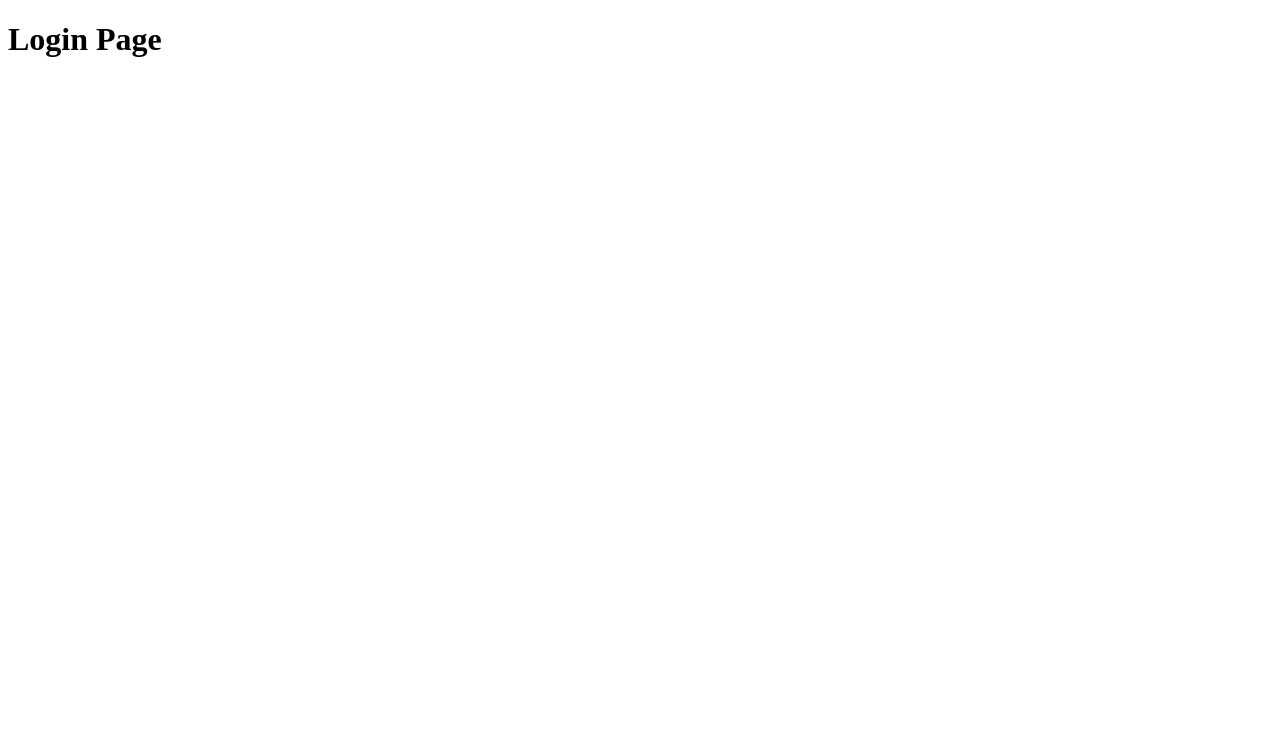
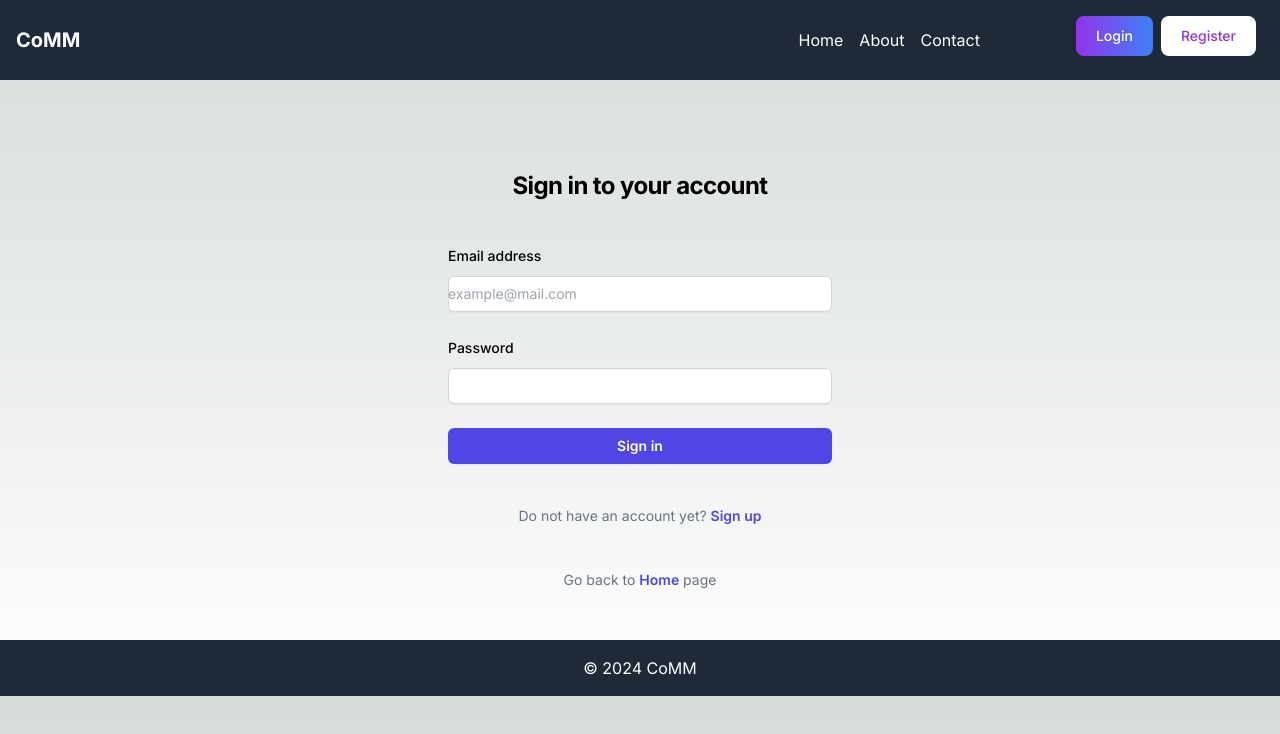
Before and after one commit to annatvali/ecommerce-app, a Next.js app: page /login in a window 1280 px wide. Shown: the top 734 px of the page. Built offline with nearby package versions, Linux system fonts and the light colour scheme.

Commit message:
feat: implement login page, correct routing to login page

```diff
--- /dev/null
+++ b/app/login/page.tsx
@@ -0,0 +1,92 @@
+import Link from 'next/link';
+
+const Login = () => {
+  return (
+    <main>
+      <div className="flex min-h-full flex-1 flex-col justify-center px-6 py-12 lg:px-8">
+        <div className="sm:mx-auto sm:w-full sm:max-w-sm">
+          <h2 className="mt-10 text-center text-2xl font-bold leading-9 tracking-tight text-white-900">
+            Sign in to your account
+          </h2>
+        </div>
+
+        <div className="mt-10 sm:mx-auto sm:w-full sm:max-w-sm">
+          <form className="space-y-6">
+            <div>
+              <label
+                htmlFor="email"
+                className="block text-sm font-medium leading-6 text-white-900"
+              >
+                Email address
+              </label>
+              <div className="mt-2">
+                <input
+                  id="email"
+                  name="email"
+                  type="email"
+                  autoComplete="email"
+                  placeholder="example@mail.com"
+                  required
+                  className="block w-full rounded-md border-0 py-1.5 text-gray-900 shadow-sm ring-1 ring-inset ring-gray-300 placeholder:text-gray-400 focus:ring-2 focus:ring-inset focus:ring-indigo-600 focus:outline-none sm:text-sm sm:leading-6"
+                />
+              </div>
+            </div>
+
+            <div>
+              <div className="flex items-center justify-between">
+                <label
+                  htmlFor="password"
+                  className="block text-sm font-medium leading-6 text-white-900"
+                >
+                  Password
+                </label>
+              </div>
+              <div className="mt-2">
+                <input
+                  id="password"
+                  name="password"
+                  type="password"
+                  autoComplete="current-password"
+                  required
+                  className="block w-full rounded-md border-0 py-1.5 text-gray-900 shadow-sm ring-1 ring-inset ring-gray-300 placeholder:text-gray-400 focus:ring-2 focus:ring-inset focus:ring-indigo-600 focus:outline-none sm:text-sm sm:leading-6"
+                />
+              </div>
+            </div>
+
+            <div>
+              <button
+                type="submit"
+                className="flex w-full justify-center rounded-md bg-indigo-600 px-3 py-1.5 text-sm font-semibold leading-6 text-white shadow-sm hover:bg-indigo-500 focus-visible:outline focus-visible:outline-2 focus-visible:outline-offset-2 focus-visible:outline-indigo-600"
+              >
+                Sign in
+              </button>
+            </div>
+          </form>
+
+          <p className="mt-10 text-center text-sm text-gray-500">
+            Do not have an account yet?{' '}
+            <Link
+              href="/registration"
+              className="font-semibold leading-6 text-indigo-600 hover:text-indigo-500"
+            >
+              Sign up
+            </Link>
+          </p>
+
+          <p className="mt-10 text-center text-sm text-gray-500">
+            Go back to{' '}
+            <Link
+              href="/"
+              className="font-semibold leading-6 text-indigo-600 hover:text-indigo-500"
+            >
+              Home
+            </Link>{' '}
+            page
+          </p>
+        </div>
+      </div>
+    </main>
+  );
+};
+
+export default Login;
--- a/pages/login/index.tsx
+++ /dev/null
@@ -1,9 +0,0 @@
-const Login = () => {
-  return (
-    <main>
-      <h1>Login Page</h1>
-    </main>
-  );
-};
-
-export default Login;
```
